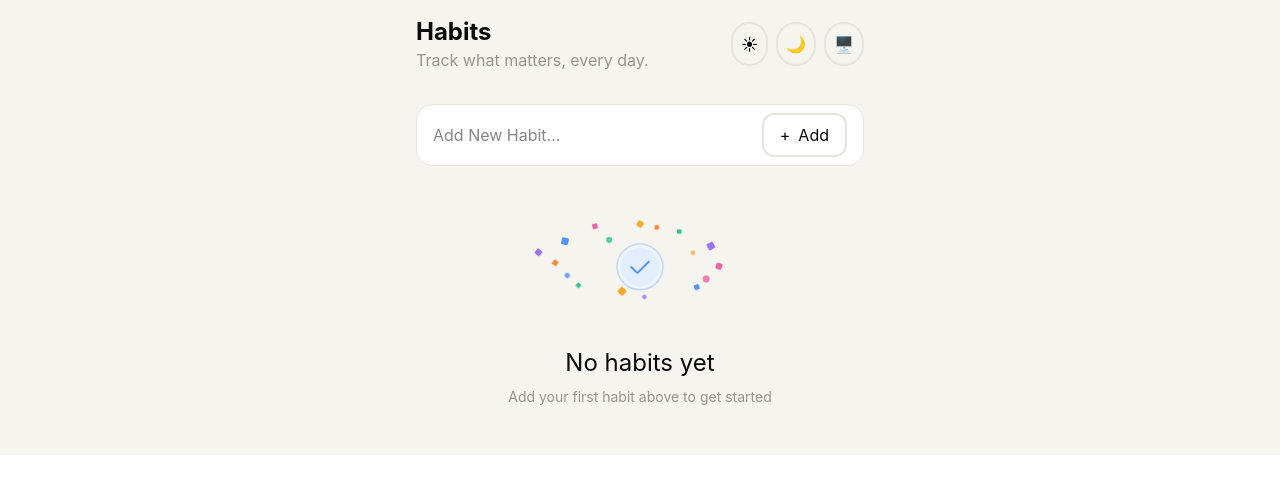
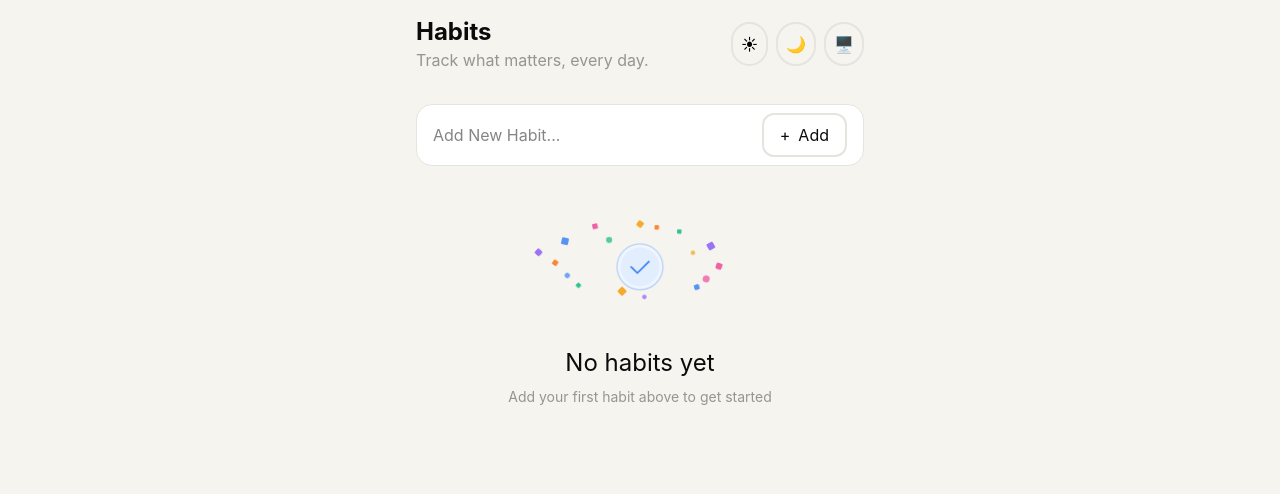
Before and after one commit to iabolfazl83/habit-tracker, a React (Vite) app: page / in a window 1280 px wide. Shown: the top 494 px of the page. Built offline with nearby package versions, Linux system fonts and the light colour scheme.

Commit message:
added some generic styles.

```diff
--- a/src/index.css
+++ b/src/index.css
@@ -1,4 +1,8 @@
 @import "tailwindcss";
+
+html, body, #root {
+  height: 100%;
+}
 
 @variant dark (&:where(.dark, .dark *));
 @theme {
@@ -12,3 +16,22 @@
   --color-claude-text: #0b0b0b;
   --color-claude-mute-text: #97958C;
 }
+
+body {
+  @apply bg-claude-bg dark:bg-claude-bg-dark transition-colors duration-200;
+}
+
+@keyframes scale-in {
+  from {
+    transform: scale(0);
+    opacity: 0;
+  }
+  to {
+    transform: scale(1);
+    opacity: 1;
+  }
+}
+
+.animate-scale-in {
+  animation: scale-in 0.15s ease-out forwards;
+}
```
